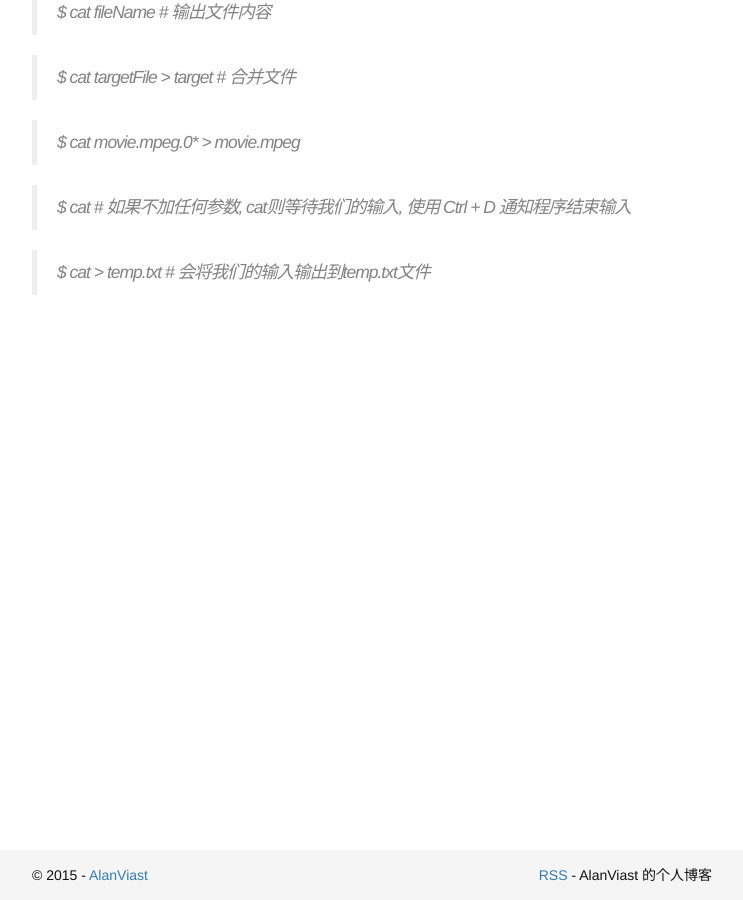
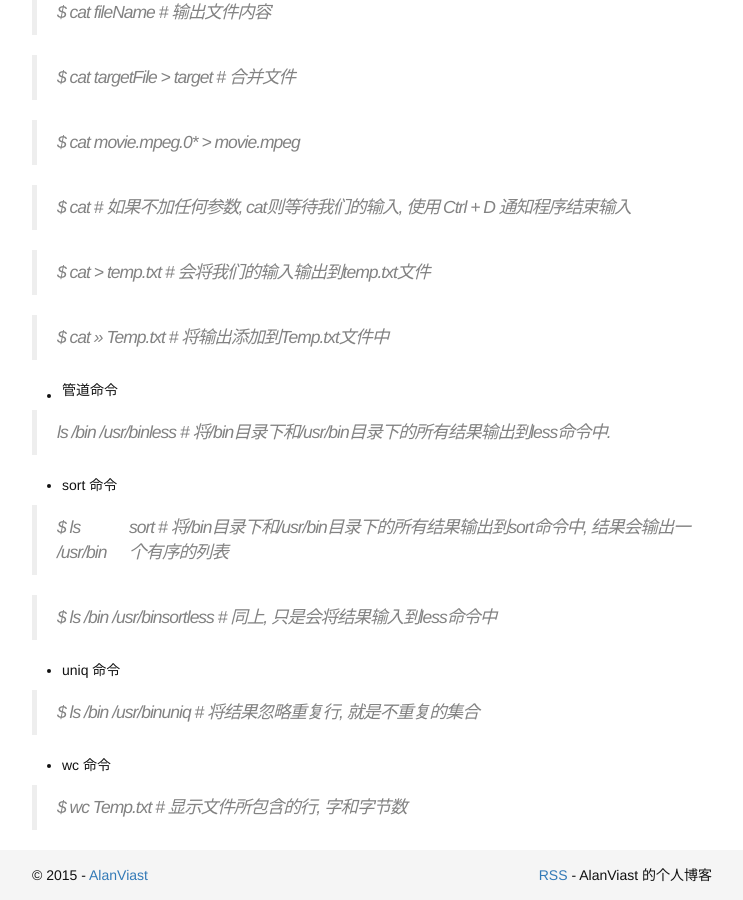
Before and after one commit to AlanViast/alanviast.github.io, a Jekyll site: the page built from _posts/2015-07-15-learn-shell.md, in a window 1280 px wide and 900 px high, scrolled down 646 px. Shown: the whole window, without its empty margins (268-1011 px from the left). Built offline with Jekyll 4.4.1, drawn with Linux system fonts in a browser that asks for light colours; Markdown is read by kramdown in place of the engine named in the settings.

```diff
--- a/_posts/2015-07-15-learn-shell.md
+++ b/_posts/2015-07-15-learn-shell.md
@@ -33,3 +33,24 @@
 > $ cat # 如果不加任何参数, cat则等待我们的输入, 使用 Ctrl + D 通知程序结束输入
 
 > $ cat > temp.txt # 会将我们的输入输出到temp.txt文件
+
+> $ cat >> Temp.txt # 将输出添加到Temp.txt文件中
+
+* | 管道命令
+
+> ls /bin /usr/bin | less # 将/bin目录下和/usr/bin目录下的所有结果输出到less命令中.
+
+
+* sort 命令
+
+> $ ls /usr/bin | sort # 将/bin目录下和/usr/bin目录下的所有结果输出到sort命令中, 结果会输出一个有序的列表
+
+> $ ls /bin /usr/bin | sort | less # 同上, 只是会将结果输入到less命令中
+
+* uniq 命令
+
+> $ ls /bin /usr/bin | uniq # 将结果忽略重复行, 就是不重复的集合
+
+* wc 命令
+
+> $ wc Temp.txt # 显示文件所包含的行, 字和字节数
```
